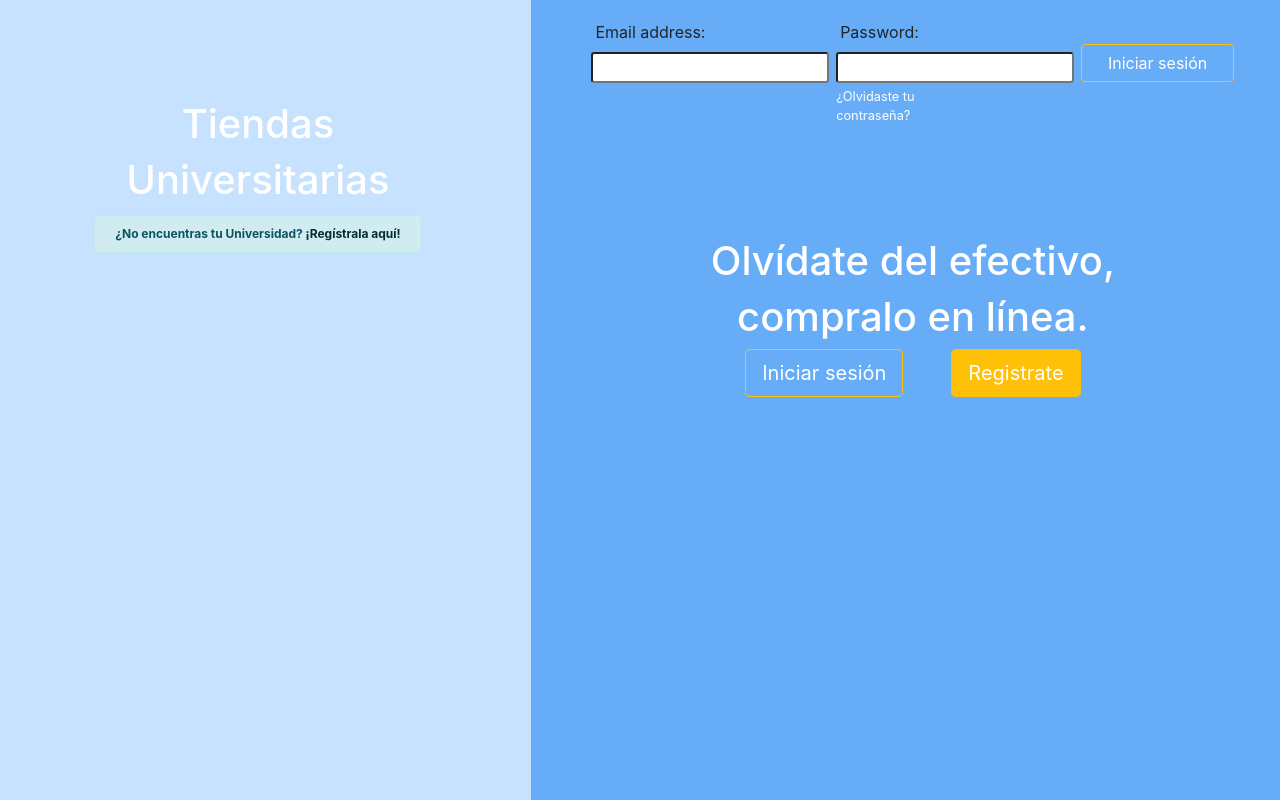
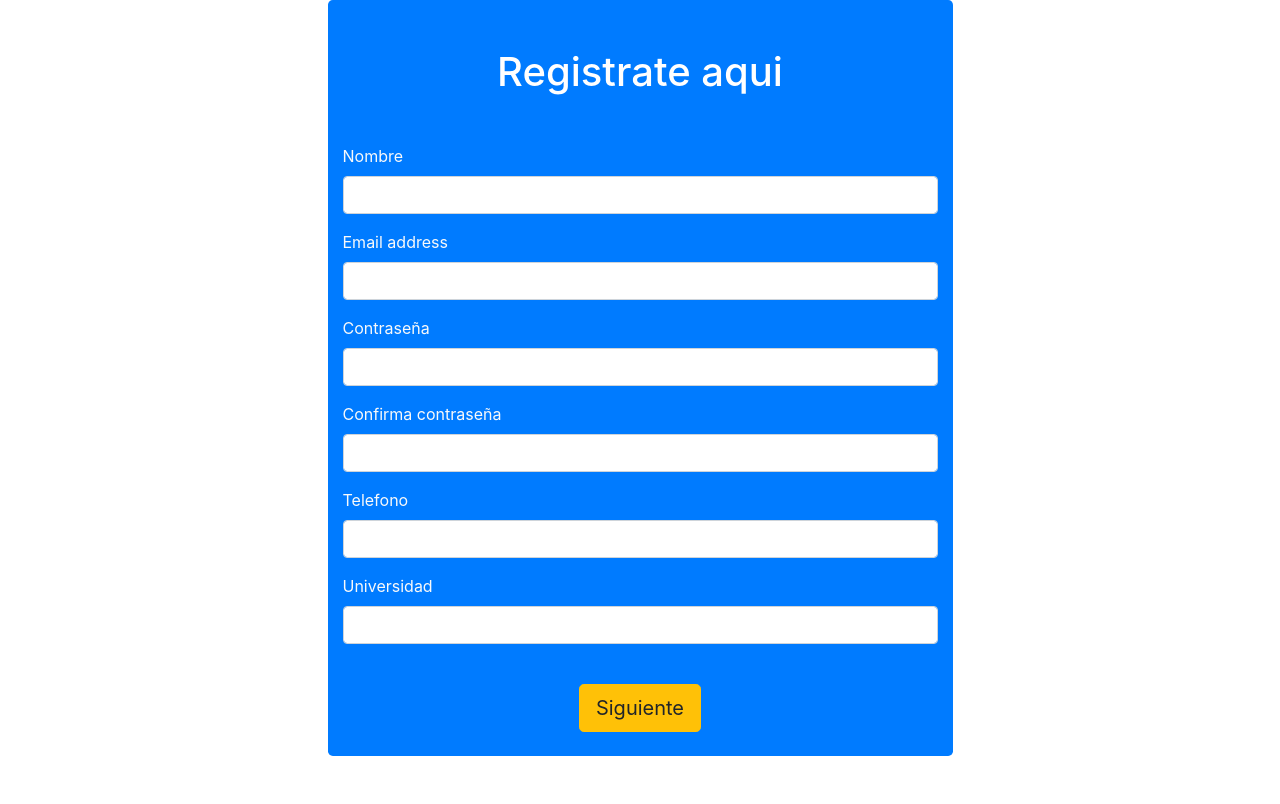
Before and after one commit to menidh69/tiendas_unison_backend, a React (Create React App) app in the folder client/: page /registro in a window 1280 px wide. Built offline with nearby package versions, Linux system fonts and the light colour scheme.

Commit message:
Se combinó logica de registro con registro inicial

```diff
--- a/client/src/App.js
+++ b/client/src/App.js
@@ -10,7 +10,7 @@ import Admin from './components/Admin/Admin'
 import Panel from './components/Tienda/Panel'
 
 import Home from './components/Cliente/Home';
-
+import UserForm from './components/Reg/UserForm'
 
 import RegistroGeneral from './components/RegistroGeneral'
 import RegistroTienda from './components/RegistroTienda'
@@ -31,12 +31,12 @@ function App() {
 
         {/* Agregar aquí las interfaces principales como Routes, ver el tutorial */}
         <Route path="/login" component={Login}/>
-        <Route path="/registrogeneral" component={RegistroGeneral}/>
+        <Route path="/registro" component={UserForm}/>
         <Route path="/admin" component={Admin}/>
         <Route path="/tienda" component={Panel}/>
 
         <Route path="/registrouniversidad" component={RegistroUniversidad}/>
-        <Route path="/Olvidarcontra" component={OlvidarContra}/>
+        <Route path="/olvidarcontra" component={OlvidarContra}/>
         <Route path="/Restablecer" component={Restablecer}/>
         <Route path="/Login" component={Login}/>
         <Route path="/" component={LandingPage}/>
--- a/client/src/components/Login.js
+++ b/client/src/components/Login.js
@@ -1,11 +1,15 @@
-import React, {Fragment} from 'react'
-import Registro from './Registro'
-import Facebook from './Login/Facebook'
+import React, {Fragment} from 'react';
+import Registro from './Registro';
+import Facebook from './Login/Facebook';
+import {Link} from 'react-router-dom';
 
 const LoginForm = ()=>{
     return(
         <Fragment>
-            <div className="container w-25 bg-primary rounded-lg text-light my-2">
+            <div className="row">
+                <div className="col-md-4"></div>
+                <div className="col-md-4">
+            <div className="container bg-primary rounded-lg text-light my-2">
                 <h1 className="text-center my-5 pt-5">Login</h1>
 
                 <form className="my-2 text-center mx-auto">
@@ -16,7 +20,9 @@ const LoginForm = ()=>{
                     <div className="form-group text-left">
                         <label for="pwd">Password</label>
                         <input id="pwd" className="form-control" type="password"></input>
-                        <small id="olvidada" class="form-text text-light"><a href="#">¿Olvidaste tu contraseña?</a></small>
+                        <Link to="/olvidarcontra">
+                        <small id="olvidada" class="form-text text-light">¿Olvidaste tu contraseña?</small>
+                        </Link>
                     </div>
                     <button className="btn btn-lg btn-warning my-4">Login</button>
 
@@ -26,6 +32,11 @@ const LoginForm = ()=>{
                 </div>
             </div>
             <Registro></Registro>
+            </div>
+                <div className="col-md-4"></div>
+
+            </div>
+
         </Fragment>
     )
 }
--- a/client/src/components/Reg/Confirm.js
+++ b/client/src/components/Reg/Confirm.js
@@ -25,12 +25,63 @@ export class Confirm extends Component {
     return (
       <MuiThemeProvider>
         <>
-          <Dialog
+          {/* <Dialog
             open
             fullWidth
             maxWidth='sm'
-          >
-            <AppBar title="Confirma tus datos" />
+          > */}
+            <div className="row">
+              <div className="col-md-3"></div>
+              <div className="col-md-6">
+             <div className="container bg-primary">
+               <h1 className="my-4 text-center"> Confirma tus datos</h1>
+            <ul class="list-group list-group-flush bg-primary text-light">
+              <li class="list-group-item bg-primary">
+                <h5>Nombre</h5>
+                <p>{nombre}</p>
+              </li>
+              <li class="list-group-item bg-primary">
+                <h5>Email</h5>
+                <p>{email}</p>
+              </li>
+              <li class="list-group-item bg-primary">
+                <h5>Contraseña</h5>
+                <p>{contra}</p>
+              </li>
+              <li class="list-group-item bg-primary">
+                <h5>Telefono</h5>
+                <p>{telefono}</p>
+              </li>
+              <li class="list-group-item bg-primary">
+                <h5>Universidad</h5>
+                <p>{universidad}</p>
+              </li>
+              <li class="list-group-item bg-primary">
+                <h5>Nombre de la tienda</h5>
+                <p>{nombre_tienda}</p>
+              </li>
+              <li class="list-group-item bg-primary">
+                <h5>Tipo de tienda</h5>
+                <p>{tipo_tienda}</p>
+              </li>
+              <li class="list-group-item bg-primary">
+                <h5>Imagen</h5>
+                <p>{img_tienda}</p>
+              </li>
+              <li class="list-group-item bg-primary">
+                <h5>Aceptan tarjeta?</h5>
+                <p>{tarjeta}</p>
+              </li>
+            </ul>
+            <div className="container text-center my-4">
+            <button className="btn btn-lg btn-warning rounded mx-4" onClick={this.back}>Atras</button>
+            <button className="btn btn-lg btn-warning rounded mx-4" onClick={this.continue}>Confirmar y continuar</button>
+            </div>
+            </div>
+            </div>
+            <div className="col-md-3"></div>
+            </div>
+            {/* <AppBar title="Confirma tus datos" />
             <List>
               <ListItem>
                 <ListItemText primary="Nombre" secondary={nombre} />
@@ -75,8 +126,8 @@ export class Confirm extends Component {
               color="primary"
               variant="contained"
               onClick={this.continue}
-            >Confirma & Continua</Button>
-          </Dialog>
+            >Confirma & Continua</Button> */}
+          {/* </Dialog> */}
         </>
       </MuiThemeProvider>
     );
--- a/client/src/components/Reg/RegGen.js
+++ b/client/src/components/Reg/RegGen.js
@@ -1,4 +1,4 @@
-import React, { Component } from 'react';
+import React, { Component, Fragment } from 'react';
 import Dialog from '@material-ui/core/Dialog';
 import AppBar from '@material-ui/core/AppBar';
 import { ThemeProvider as MuiThemeProvider } from '@material-ui/core/styles';
@@ -32,12 +32,61 @@ export class RegGen extends Component {
     return (
       <MuiThemeProvider>
         <>
-          <Dialog
+          {/* <Dialog
             open
             fullWidth
             maxWidth='sm'
-          >
-            <AppBar title="Registrate aqui" />
+          > */}
+
+            <div className="row">
+              <div className="col-md-3"></div>
+              <div className="col-md-6">
+              <div className="container w-30 bg-primary rounded-lg text-light">
+                <h1 className="text-center my-10 pt-5">Registrate aqui</h1>
+
+                <form className="my-5 text-center mx-auto">
+                    <div className="form-group text-left">
+                        <label for="name">Nombre</label>
+                        <input className="form-control" id="name" defaultValue={values.nombre} onChange={handleChange('nombre')} type="text"></input>
+                    </div>
+
+                    <div className="form-group text-left">
+                        <label for="email">Email address</label>
+                        <input className="form-control" id="email" onChange={handleChange('email')}
+              defaultValue={values.email} type="email"></input>
+                    </div>
+
+                    <div className="form-group text-left">
+                        <label for="pwd">Contraseña</label>
+                        <input id="pwd" className="form-control" type="password"></input>
+                    </div>
+                    <div className="form-group text-left">
+                        <label for="pwd2">Confirma contraseña</label>
+                        <input id="pwd2" className="form-control"  onChange={handleChange('contra')}
+              defaultValue={values.contra} type="password"></input>
+                    </div>
+
+                    <div className="form-group text-left">
+                        <label for="tel">Telefono</label>
+                        <input className="form-control" id="telefono" onChange={handleChange('telefono')}
+              defaultValue={values.telefono} type="tel"></input>
+                    </div>
+
+                    <div className="form-group text-left">
+                        <label for="Universidad">Universidad</label>
+                        <input className="form-control" onChange={handleChange('universidad')} id="Universidad" type="text"></input>
+                    </div>
+
+                    <button className="btn btn-lg btn-warning my-4" onClick={this.continue}>Siguiente</button>
+
+                </form>
+            </div>
+            </div>
+            <div className="col-md-3"></div>
+            </div>
+
+{/*
+            /* <AppBar title="Registrate aqui" />
             <TextField
               label="Nombre"
               onChange={handleChange('nombre')}
@@ -101,15 +150,18 @@ export class RegGen extends Component {
               <MenuItem value={'TEC'}>TEC</MenuItem>
             </Select>
             <br />
-
+            <div className="my-4">
             <Button
               color="primary"
               variant="contained"
               onClick={this.continue}
             >Siguiente</Button>
-          </Dialog>
+            </div> */}
+
+          {/* </Dialog> */}
         </>
       </MuiThemeProvider>
+
     );
   }
 }
--- a/client/src/components/Reg/RegTienda.js
+++ b/client/src/components/Reg/RegTienda.js
@@ -26,15 +26,72 @@ export class RegTienda extends Component {
   render() {
       const { values, handleChange } = this.props;
     return (
+
       <MuiThemeProvider>
         <>
-          <Dialog
+          {/* <Dialog
             open
             fullWidth
             maxWidth='sm'
-          >
-            <AppBar title="Detalles de la tienda" />
+          > */}
+            <div className="row">
+              <div className="col-md-3"></div>
+              <div className="col-md-6">
+            <div className="container w-30 bg-primary rounded-lg text-light">
+                <h1 className="text-center my-10 pt-5">Registra tu Tienda</h1>
+
+                <form className="my-5 text-center mx-auto">
+                    <div className="form-group text-left">
+                        <label for="Name_tienda">Nombre de Tienda</label>
+                        <input className="form-control"  onChange={handleChange('nombre_tienda')}
+              defaultValue={values.nombre_tienda} id="Name_tienda" type="text"></input>
+                    </div>
+
+                    <div className="form-group text-left">
+                        <label for="Tipo_tienda">Tipo de Tienda</label>
+                        <input className="form-control" id="Tipo_tienda" onChange={handleChange('tipo_tienda')} type="text"></input>
+                    </div>
+
+                    <div className="form-group text-left">
+                        <label for="Horario">Horario</label>
+                        <input id="Horario" className="form-control" type="text"></input>
+                    </div>
+                    <div className="form-group text-left">
+                        <label for="Universidad">Universidad</label>
+                        <input className="form-control" id="Universidad" onChange={handleChange('universidad')}
+              defaultValue={values.universidad} type="text"></input>
+                    </div>
+                    <div className="form-group text-left">
+                        <label for="img_tienda">Imagen Tienda</label>
+                        <small>*URL de la imagen</small>
+                        <input id="img_tienda" onChange={handleChange('img_tienda')}
+              defaultValue={values.img_tienda} className="form-control" type="URL"></input>
+                    </div>
+
+                    <div className="form-group text-left">
+                    <label>Aceptan tarjeta</label>
+                    <div name = 'tar'  onChange={handleChange('tarjeta')} className="form-group text-left">
+                        <label for= "Tarjeta_Si">Si</label>
+                        <input  id="Tarjeta_Si" type="radio"></input>
+                        <label for= "Tarjeta_No">No</label>
+                        <input id="Tarjeta_No" type="radio"></input>
+                    </div>
+                    </div>
+                    <div>
+                      <small>*Tiene un mes de prueba a partir de ese plazo se le hara un cobro a su tarjeta</small>
+                    </div>
+                    <div className="container text-center">
+                    <button className="btn btn-lg btn-warning my-4 mx-5" onClick={this.back}>Atras</button>
+                    <button className="btn btn-lg btn-warning my-4 mx-5" onClick={this.continue}>Siguiente</button>
+                    </div>
+                </form>
+            </div>
+            </div>
+            <div className="col-md-3"></div>
+            </div>
+            {/* <AppBar title="Detalles de la tienda" />
             <TextField
+              required
               placeholder="Nombre tienda"
               label="Nombre tienda"
               onChange={handleChange('nombre_tienda')}
@@ -45,6 +102,7 @@ export class RegTienda extends Component {
             <br />
           <InputLabel id="tienda-label">Tipo de tienda</InputLabel>
             <Select
+            required
              placeholder="tipo de tienda"
              label="Tipo de tienda"
              id="tienda"
@@ -56,6 +114,7 @@ export class RegTienda extends Component {
             </Select>
             <br />
             <TextField
+              required
               placeholder="universidad"
               label="universidad"
               onChange={handleChange('universidad')}
@@ -66,6 +125,7 @@ export class RegTienda extends Component {
             <br />
 
             <TextField
+              required
               placeholder="img tienda"
               label="imagen"
               onChange={handleChange('img_tienda')}
@@ -77,7 +137,7 @@ export class RegTienda extends Component {
              <br />
 
             <label>Aceptan tarjeta:</label>
-            <RadioGroup aria-label="tarjeta" name="tarjeta1" onChange={handleChange('tarjeta')}>
+            <RadioGroup required aria-label="tarjeta" name="tarjeta1" onChange={handleChange('tarjeta')}>
             <FormControlLabel value="true" control={<Radio />} label="Si" />
             <FormControlLabel value="false" control={<Radio />} label="No" />
             </RadioGroup>
@@ -92,8 +152,8 @@ export class RegTienda extends Component {
               color="primary"
               variant="contained"
               onClick={this.continue}
-            >Siguiente</Button>
-          </Dialog>
+            >Siguiente</Button> */}
+          {/* </Dialog> */}
         </>
       </MuiThemeProvider>
     );
--- a/client/src/components/Reg/UserForm.js
+++ b/client/src/components/Reg/UserForm.js
@@ -1,8 +1,9 @@
 import React, { Component } from 'react';
 import RegistroGeneral from './RegGen';
-import RegistroTienda from './RegTienda';
+import RegTienda from './RegTienda';
 import Confirm from './Confirm';
 import Success from './Success';
+import RegGen from './RegGen'
 
 export class UserForm extends Component {
   state = {
```
Also changed, not shown: client/src/components/Reg/Success.js (+6 -2 lines), client/src/components/Registro.js (+5 -3 lines).
